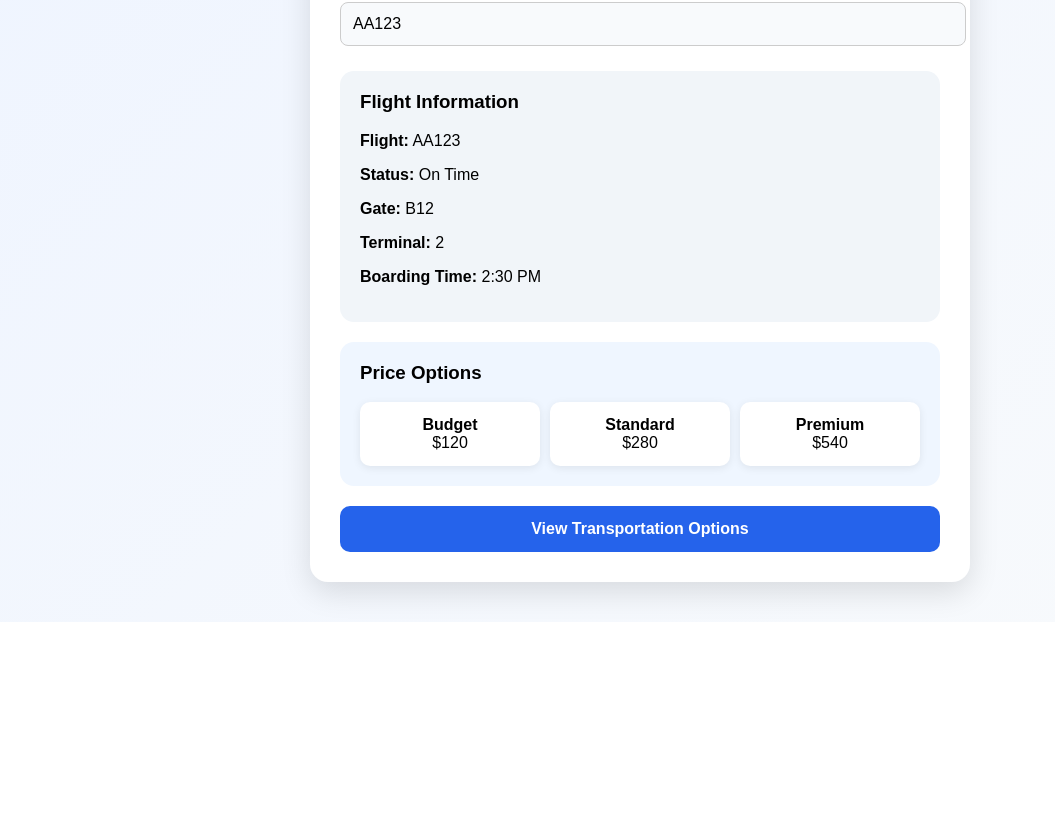
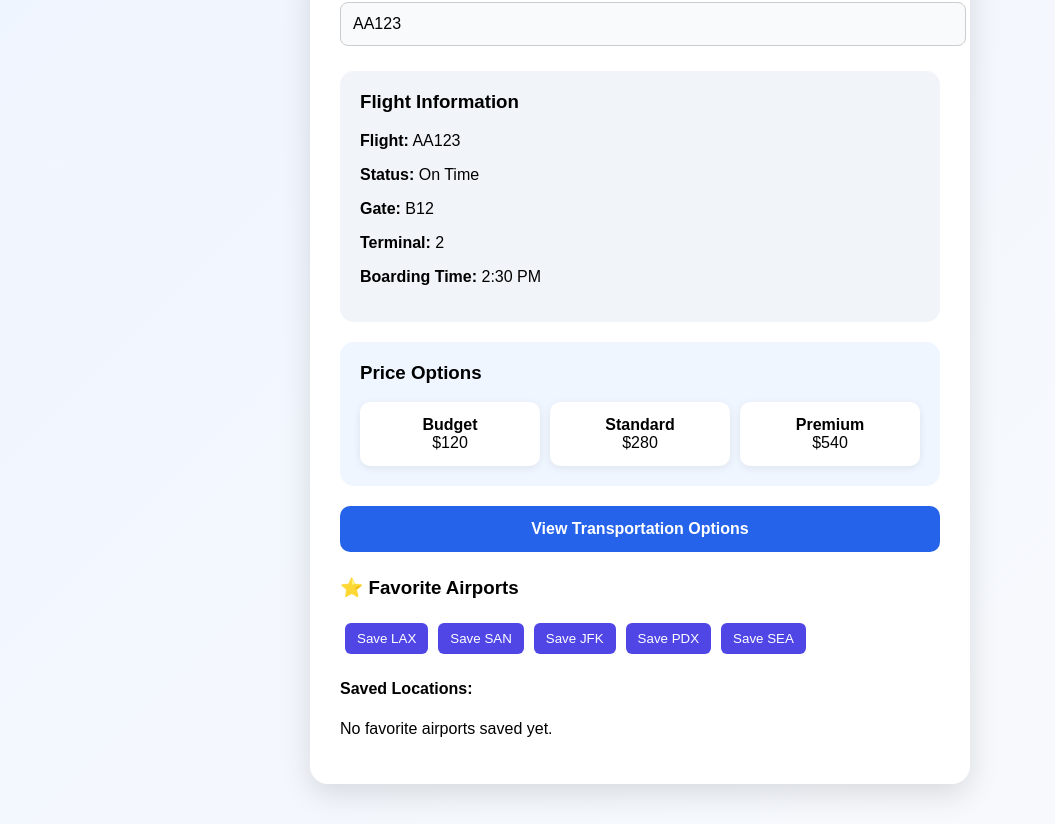
Before and after one commit to abrilquiros/airport-appIS470, a React (Create React App) app in the folder app/: page / in a window 1280 px wide. Shown: the part 346-1170 px from the top of the page, without its empty margins (0-1055 px from the left). Before the commit the page ends 968 px from the top, so only its background shows below. Built offline with nearby package versions, Linux system fonts and the light colour scheme.

Commit message:
add favorite airports feature

```diff
--- a/app/src/App.js
+++ b/app/src/App.js
@@ -3,6 +3,15 @@ import { useState } from "react";
 function App() {
   const [showTransport, setShowTransport] = useState(false);
   const [selectedAirline, setSelectedAirline] = useState("American");
+  const [favoriteLocations, setFavoriteLocations] = useState([]);
+
+const airports = ["LAX", "SAN", "JFK", "PDX", "SEA"];
+
+const saveFavoriteLocation = (airport) => {
+  if (!favoriteLocations.includes(airport)) {
+    setFavoriteLocations([...favoriteLocations, airport]);
+  }
+};
 
   const airlineFlights = {
     American: {
@@ -149,6 +158,7 @@ function App() {
         </button>
 
         {showTransport && (
+
           <div
             style={{
               marginTop: "20px",
@@ -167,6 +177,41 @@ function App() {
             </ul>
           </div>
         )}
+        <div style={{ marginTop: "25px" }}>
+  <h3>⭐ Favorite Airports</h3>
+
+  {airports.map((airport) => (
+    <button
+      key={airport}
+      onClick={() => saveFavoriteLocation(airport)}
+      style={{
+        margin: "5px",
+        padding: "8px 12px",
+        borderRadius: "6px",
+        border: "none",
+        backgroundColor: "#4f46e5",
+        color: "white",
+        cursor: "pointer"
+      }}
+    >
+      Save {airport}
+    </button>
+  ))}
+
+  <div style={{ marginTop: "15px" }}>
+    <h4>Saved Locations:</h4>
+
+    {favoriteLocations.length === 0 ? (
+      <p>No favorite airports saved yet.</p>
+    ) : (
+      <ul>
+        {favoriteLocations.map((airport) => (
+          <li key={airport}>✈️ {airport}</li>
+        ))}
+      </ul>
+    )}
+  </div>
+</div>
       </div>
     </div>
   );
```
